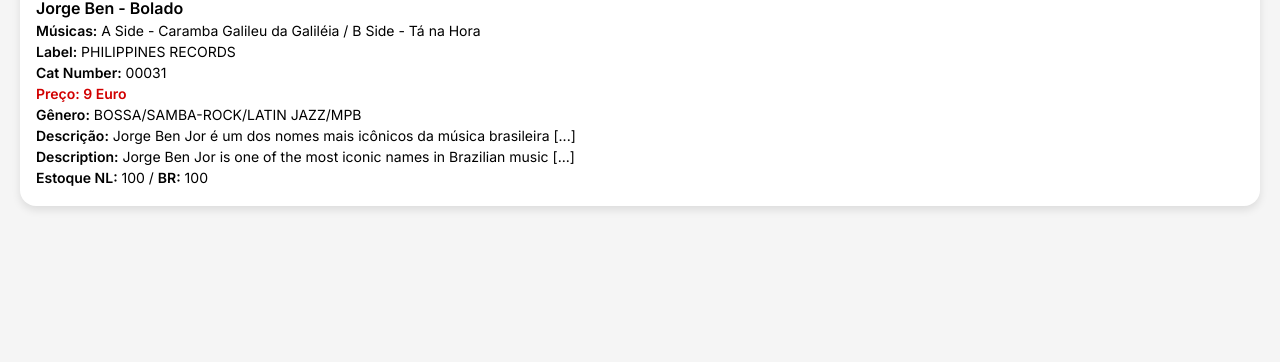
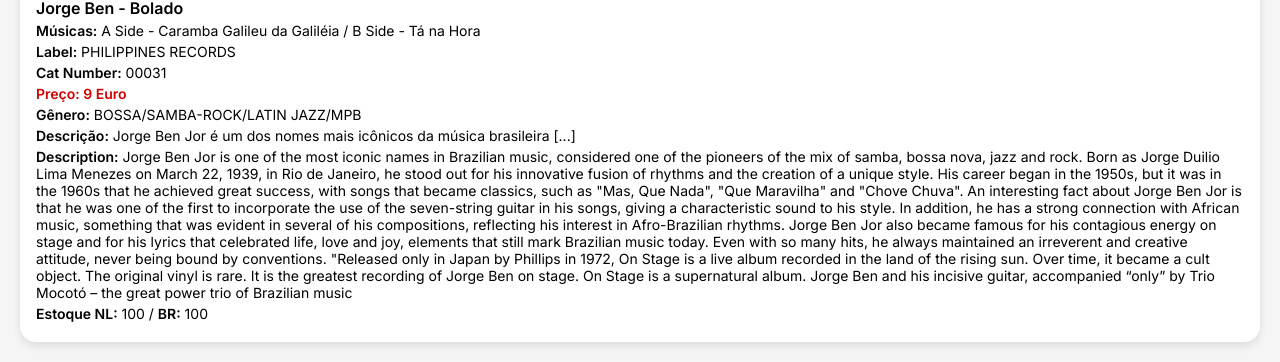
Before and after one commit to TiozinhoSP/Catalogo, a plain HTML site: page index.html in a window 1280 px wide. Shown: the part 490-852 px from the top of the page. Before the commit the page ends 800 px from the top, so only its background shows below. Drawn offline with Linux system fonts and the light colour scheme.

Commit message:
Update index.html

```diff
--- a/index.html
+++ b/index.html
@@ -73,7 +73,12 @@
         <p class="price">Preço: 9 Euro</p>
         <p><strong>Gênero:</strong> BOSSA/SAMBA-ROCK/LATIN JAZZ/MPB</p>
         <p><strong>Descrição:</strong> Jorge Ben Jor é um dos nomes mais icônicos da música brasileira [...]</p>
-        <p><strong>Description:</strong> Jorge Ben Jor is one of the most iconic names in Brazilian music [...]</p>
+        <p><strong>Description:</strong> Jorge Ben Jor is one of the most iconic names in Brazilian music, considered one of the pioneers of the mix of samba, bossa nova, jazz and rock. Born as Jorge Duilio Lima Menezes on March 22, 1939, in Rio de Janeiro, he stood out for his innovative fusion of rhythms and the creation of a unique style. His career began in the 1950s, but it was in the 1960s that he achieved great success, with songs that became classics, such as "Mas, Que Nada", "Que Maravilha" and "Chove Chuva".
+An interesting fact about Jorge Ben Jor is that he was one of the first to incorporate the use of the seven-string guitar in his songs, giving a characteristic sound to his style. In addition, he has a strong connection with African music, something that was evident in several of his compositions, reflecting his interest in Afro-Brazilian rhythms.
+Jorge Ben Jor also became famous for his contagious energy on stage and for his lyrics that celebrated life, love and joy, elements that still mark Brazilian music today. Even with so many hits, he always maintained an irreverent and creative attitude, never being bound by conventions.
+"Released only in Japan by Phillips in 1972, On Stage is a live album recorded in the land of the rising sun. Over time, it became a cult object.
+The original vinyl is rare. It is the greatest recording of Jorge Ben on stage.
+On Stage is a supernatural album. Jorge Ben and his incisive guitar, accompanied “only” by Trio Mocotó – the great power trio of Brazilian music</p>
         <p><strong>Estoque NL:</strong> 100 / <strong>BR:</strong> 100</p>
       </div>
     </div>
```
